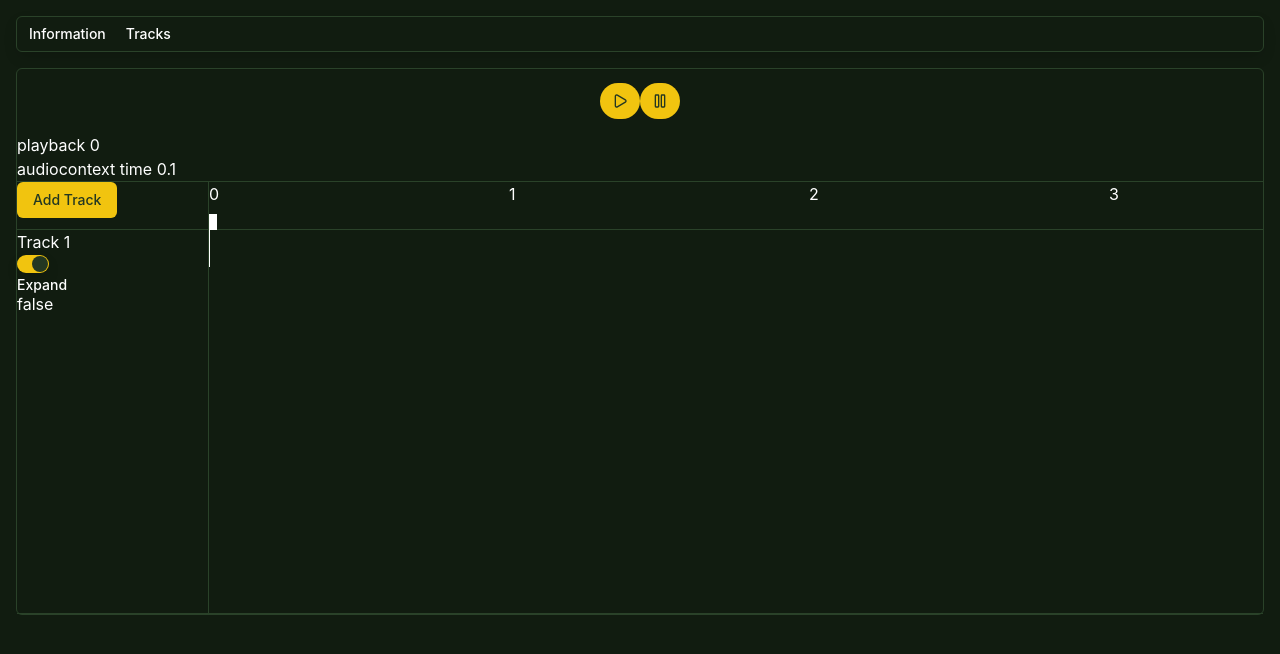
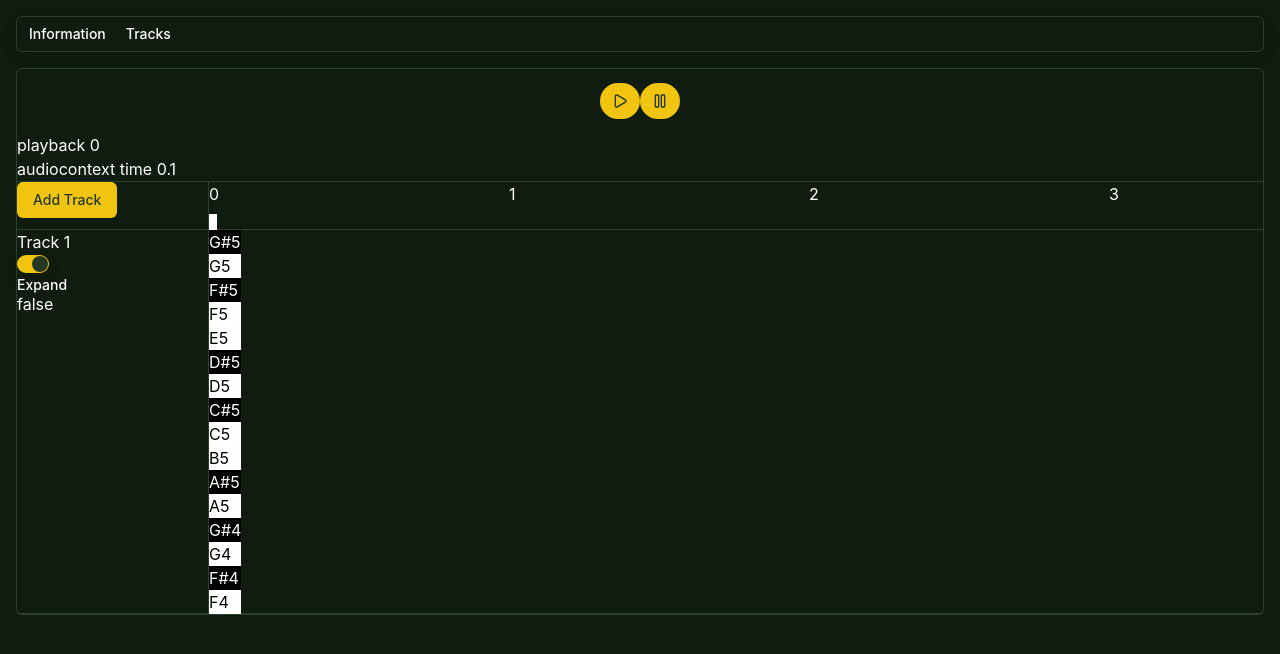
Before and after one commit to KevinLee3627/piano-thing, a React (Vite) app: page / in a window 1280 px wide. Shown: the top 654 px of the page. Built offline with nearby package versions, Linux system fonts and the light colour scheme.

Commit message:
feat: nothing

```diff
--- a/src/components/PolyphonicTrack.tsx
+++ b/src/components/PolyphonicTrack.tsx
@@ -1,8 +1,9 @@
 import { useAppSelector } from '@/app/hooks';
 import { cn } from '@/lib/utils';
-import { Keyboard } from './Keyboard';
 import { Block } from './Block';
 import type { useResizeObserver } from '@/hooks/useResizeObserver';
+import { noteMapping } from '@/util/noteUtils';
+import { useMemo } from 'react';
 
 interface PolyphonicTrackProps {
   trackId: string;
@@ -11,6 +12,29 @@ interface PolyphonicTrackProps {
 
 export const PolyphonicTrack = (props: PolyphonicTrackProps) => {
   const track = useAppSelector((state) => state.tracks[props.trackId]);
+
+  const notes = useMemo(() => {
+    // NOTE: Reverse b/c we want lower notes on the bottom
+    const octaves = [3, 4, 5].reverse();
+    return octaves.map((octave) => {
+      return Object.keys(noteMapping)
+        .reverse()
+        .map((noteName) => (
+          <div
+            key={`note-${noteName}${octave}`}
+            className={cn(
+              'h-6',
+              noteName.includes('#') ? 'bg-black' : 'bg-white',
+              noteName.includes('#') ? 'text-white' : 'text-black',
+            )}
+          >
+            {noteName}
+            {octave}
+          </div>
+        ));
+    });
+  }, []);
+
   return (
     <div
       className={cn(
@@ -19,6 +43,7 @@ export const PolyphonicTrack = (props: PolyphonicTrackProps) => {
         'overflow-auto',
       )}
     >
+      <div className='absolute'>{notes}</div>
       <div className='h-full relative'>
         {Object.entries(track.blocks).map(([blockId, block]) => (
           <Block
@@ -29,7 +54,7 @@ export const PolyphonicTrack = (props: PolyphonicTrackProps) => {
           />
         ))}
       </div>
-      <Keyboard trackId={props.trackId} />
+      {/* <Keyboard trackId={props.trackId} /> */}
     </div>
   );
 };
```
